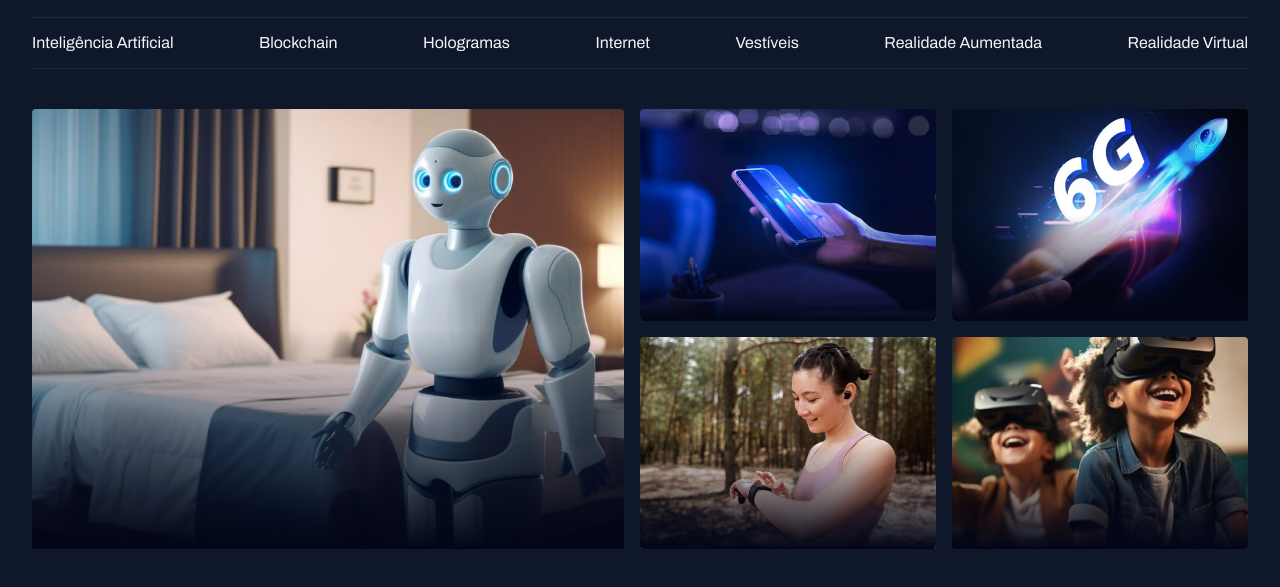
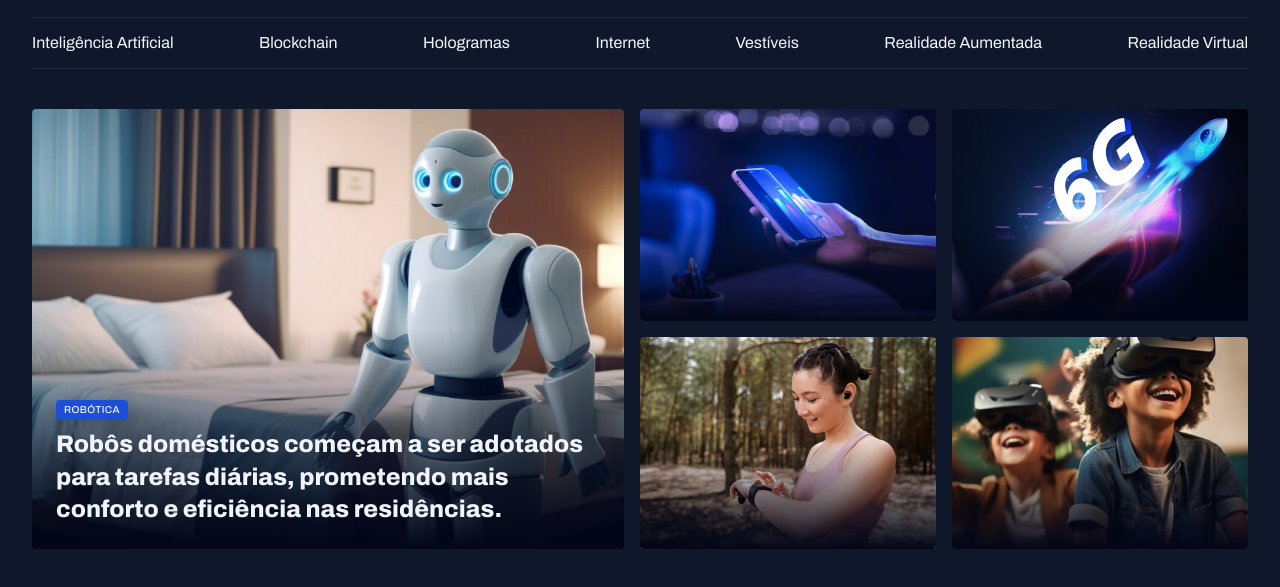
Before and after one commit to ThalesGranja/portal-de-noticias, a plain HTML site: page index.html in a window 1280 px wide. Shown: the part 55-642 px from the top of the page. Drawn offline with Linux system fonts and the light colour scheme; a web font is replaced by a local one.

Commit message:
update conteudo do card

```diff
--- a/index.html
+++ b/index.html
@@ -45,9 +45,17 @@
 
   <main class="grid container">
     <section id="featured" class="grid grid-flow-col gap-16">
-      <div class="card">
+      <figure class="card">
         <img src="assets/images/Image 01.png" alt="">
-      </div>
+
+        <figcaption>
+          <span class="content-tag">robótica</span>
+          <h2 class="text-2xl">
+            Robôs domésticos começam a ser adotados para tarefas diárias, prometendo mais conforto e eficiência nas
+            residências.
+          </h2>
+        </figcaption>
+      </figure>
 
       <div class="grid grid-cols-2 gap-16">
         <div class="card">
--- a/styles/global.css
+++ b/styles/global.css
@@ -55,3 +55,15 @@ img {
 main {
   margin-top: 40px;
 }
+
+.content-tag {
+  display: inline-block;
+  background-color: var(--brand-color-dark);
+  padding: 4px 8px;
+  border-radius: 4px;
+  font: 500 10px/1.2 var(--font-family);
+  text-transform: uppercase;
+  letter-spacing: 0.04em;
+  color: var(--text-color-primary);
+  box-shadow: 0px 4px 16px rgba(2, 6, 23, 0.251);
+}
--- a/styles/sections.css
+++ b/styles/sections.css
@@ -19,4 +19,14 @@
         transparent 0%,
         #020617);
   }
+
+  figcaption {
+    position: absolute;
+    bottom: 0;
+    padding: 24px;
+
+    h2 {
+      margin-top: 8px;
+    }
+  }
 }
--- a/styles/utility.css
+++ b/styles/utility.css
@@ -14,3 +14,19 @@
 .gap-16 {
   gap: 16px;
 }
+
+.text-2xl {
+  font: var(--h1);
+}
+
+.text-xl {
+  font: var(--h2);
+}
+
+.text-lg {
+  font: var(--h3);
+}
+
+.text-sm {
+  font: var(--text-sm);
+}
```
